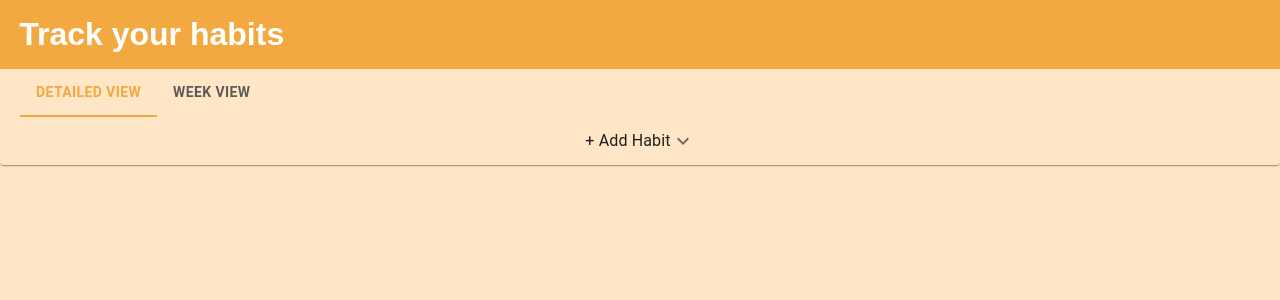
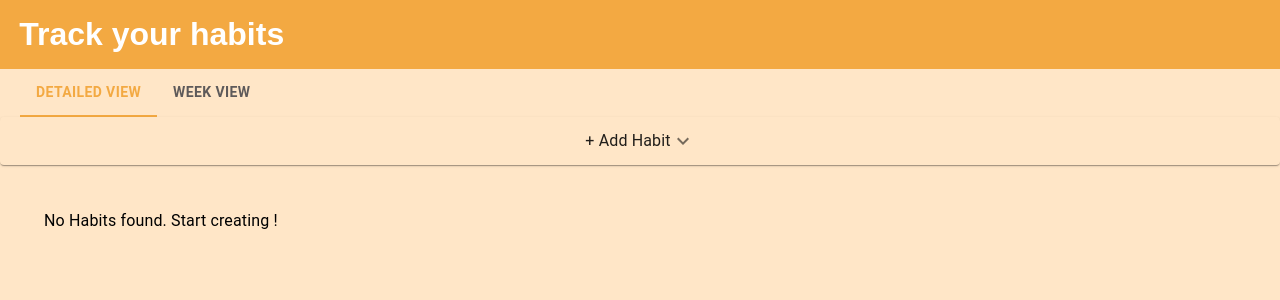
Before and after one commit to SiddheshSutar/habit-tracker, a React (Create React App) app: page / in a window 1280 px wide. Shown: the top 300 px of the page. Built offline with nearby package versions, Linux system fonts and the light colour scheme.

Commit message:
No habits WIP

```diff
--- a/src/Content/Content.jsx
+++ b/src/Content/Content.jsx
@@ -6,7 +6,7 @@ import styles from './content.module.scss'
 
 export const DetailsContent = () => {
     return <>
-        <Form />
+        {/* <Form /> */}
         <DetailedView />
     </>
 }
--- a/src/DetailedView/DetailedView.jsx
+++ b/src/DetailedView/DetailedView.jsx
@@ -7,7 +7,7 @@ const DetailedView = () => {
 
     const { habits } = useSelector(habitSelector)
     const dispatch = useDispatch()
-    const [hoveredItemIndex, setHoveredItemIndex]  = useState(null)
+    const [hoveredItemIndex, setHoveredItemIndex] = useState(null)
 
     useEffect(() => {
     }, [])
@@ -17,8 +17,12 @@ const DetailedView = () => {
     }
 
     return <div className={styles['container']}>
-
-        <ul>
+        {
+            habits.length === 0 &&
+            <div className={styles['no-habits']}>
+                No Habits found. Start creating !
+            </div>
+        }
         {
             habits.length > 0 &&
             <>
@@ -27,6 +31,7 @@ const DetailedView = () => {
                         Your habits
                     </h2>
                 </div>
+                <ul>
                     {
                         habits.map((item, index) => (
                             <li key={index}>
@@ -41,8 +46,8 @@ const DetailedView = () => {
                                     <div className={`${styles['item-col']} ${styles['right-col']}`}>
                                         <div className={`${styles['icon']} ${styles['toggle-icon']}`}
                                             title={item.completed ? 'Mark as incomplete' : 'Mark as completed'}
-                                            onMouseOver={e => {handleToggleButtonHover(index)}}
-                                            onMouseOut={e => {handleToggleButtonHover(null)}}
+                                            onMouseOver={e => { handleToggleButtonHover(index) }}
+                                            onMouseOut={e => { handleToggleButtonHover(null) }}
                                             onClick={e => {
                                                 dispatch(updateToDoAsync({
                                                     ...item,
@@ -51,8 +56,7 @@ const DetailedView = () => {
                                             }}
                                         >
                                             <div className={`${styles['toggle-text']}`}>
-                                                {`${
-                                                    hoveredItemIndex === index ?
+                                                {`${hoveredItemIndex === index ?
                                                         item.completed ? 'Mark as incomplete' : 'Mark as completed' :
                                                         'Toggle'
                                                     }`}
@@ -69,9 +73,9 @@ const DetailedView = () => {
                             </li>
                         ))
                     }
+                </ul>
             </>
         }
-        </ul>
     </div>;
 }
 
--- a/src/DetailedView/detailedView.module.scss
+++ b/src/DetailedView/detailedView.module.scss
@@ -1,6 +1,10 @@
 .container {
     width: 100%;
-    margin-top: 3rem;
+    // margin-top: 3rem;
+
+    .no-habits {
+        padding: 20px;
+    }
 
     h2 {
         margin-bottom: 1rem;
--- a/src/Navbar/Navbar.jsx
+++ b/src/Navbar/Navbar.jsx
@@ -80,12 +80,6 @@ const Navbar = () => {
                     Add Habit
                 </Button> */}
             </Box>
-            <CustomTabPanel value={value} index={0}>
-                {/* <DetailsContent /> */}
-            </CustomTabPanel>
-            <CustomTabPanel value={value} index={1}>
-                Item Two
-            </CustomTabPanel>
             <CollapseExpand
                 title={'+ Add Habit'}
                 open={sectionOpen}
@@ -93,6 +87,13 @@ const Navbar = () => {
             >
                 <DetailsContent />
             </CollapseExpand>
+
+            <CustomTabPanel value={value} index={0}>
+                <DetailsContent />
+            </CustomTabPanel>
+            <CustomTabPanel value={value} index={1}>
+                Item Two
+            </CustomTabPanel>
         </Box>
     );
 }
```
Lines whose indentation alone changed are shown as unchanged.
